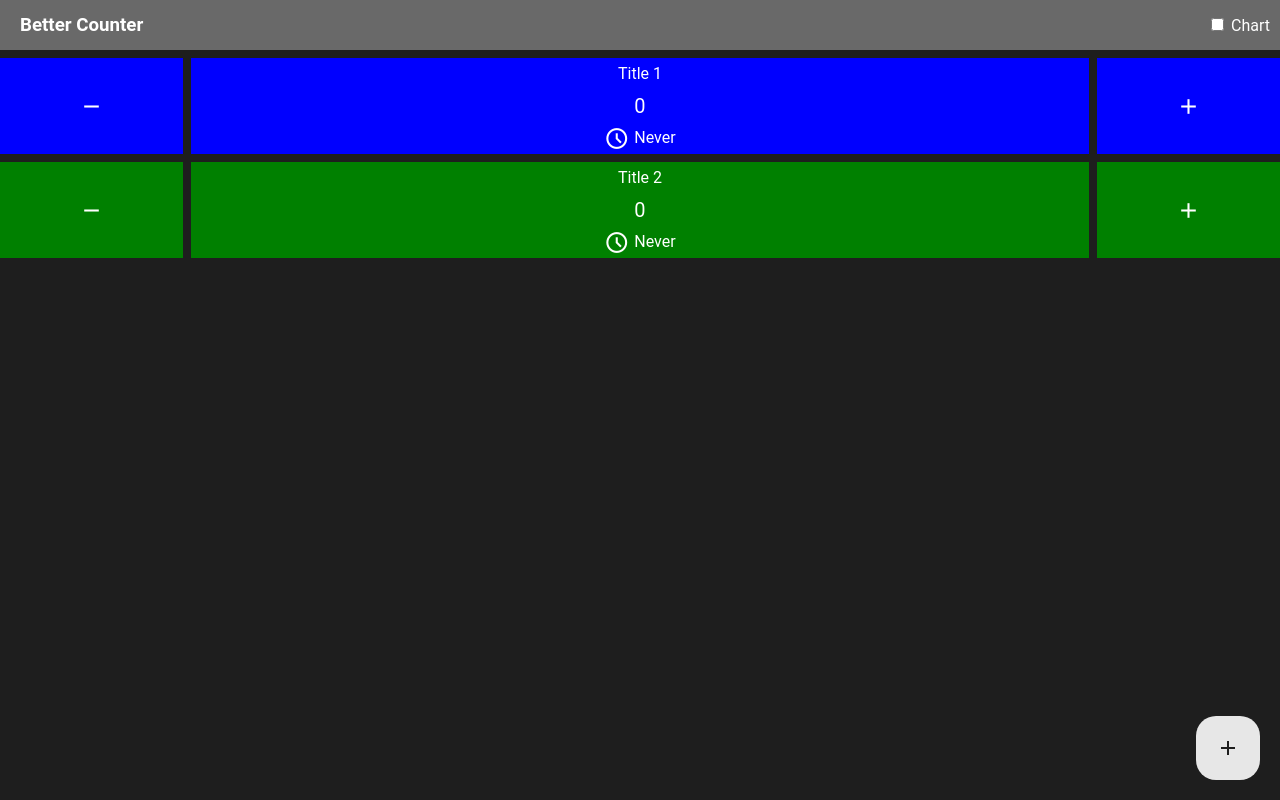
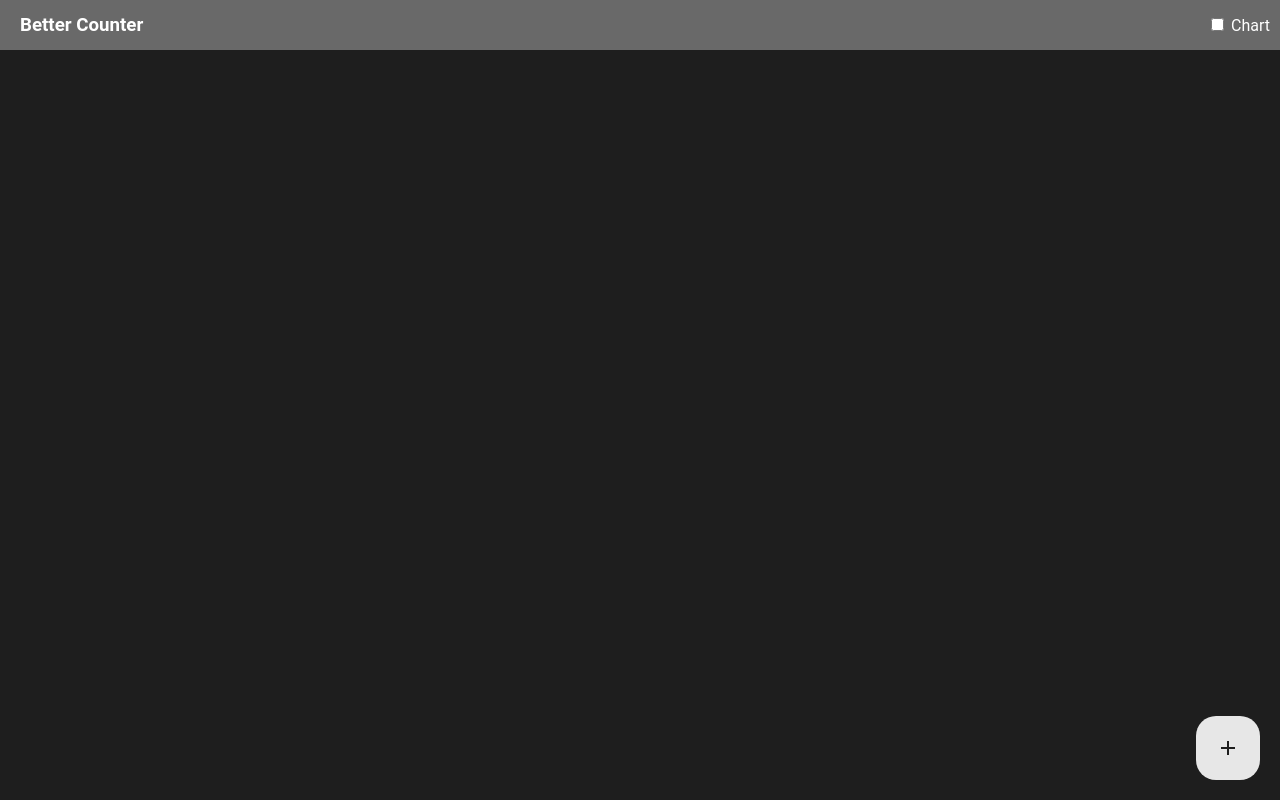
Before and after one commit to Roohollah81/better-counter, a SvelteKit app in the folder my-app/: page / in a window 1280 px wide. Built offline with nearby package versions, Linux system fonts and the light colour scheme.

Commit message:
remove default items

```diff
--- a/my-app/src/routes/+page.svelte
+++ b/my-app/src/routes/+page.svelte
@@ -41,18 +41,18 @@
 		} else {
 			// Default items if no data is found in localStorage
 			items = [
-				{
-					title: 'Title 1',
-					contributions: [],
-					latestContributionTimestamp: '', // Initialize as empty
-					color: 'blue'
-				},
-				{
-					title: 'Title 2',
-					contributions: [],
-					latestContributionTimestamp: '', // Initialize as empty
-					color: 'green'
-				}
+				// {
+				// 	title: 'Title 1',
+				// 	contributions: [],
+				// 	latestContributionTimestamp: '', // Initialize as empty
+				// 	color: 'blue'
+				// },
+				// {
+				// 	title: 'Title 2',
+				// 	contributions: [],
+				// 	latestContributionTimestamp: '', // Initialize as empty
+				// 	color: 'green'
+				// }
 			];
 		}
 	}
```
